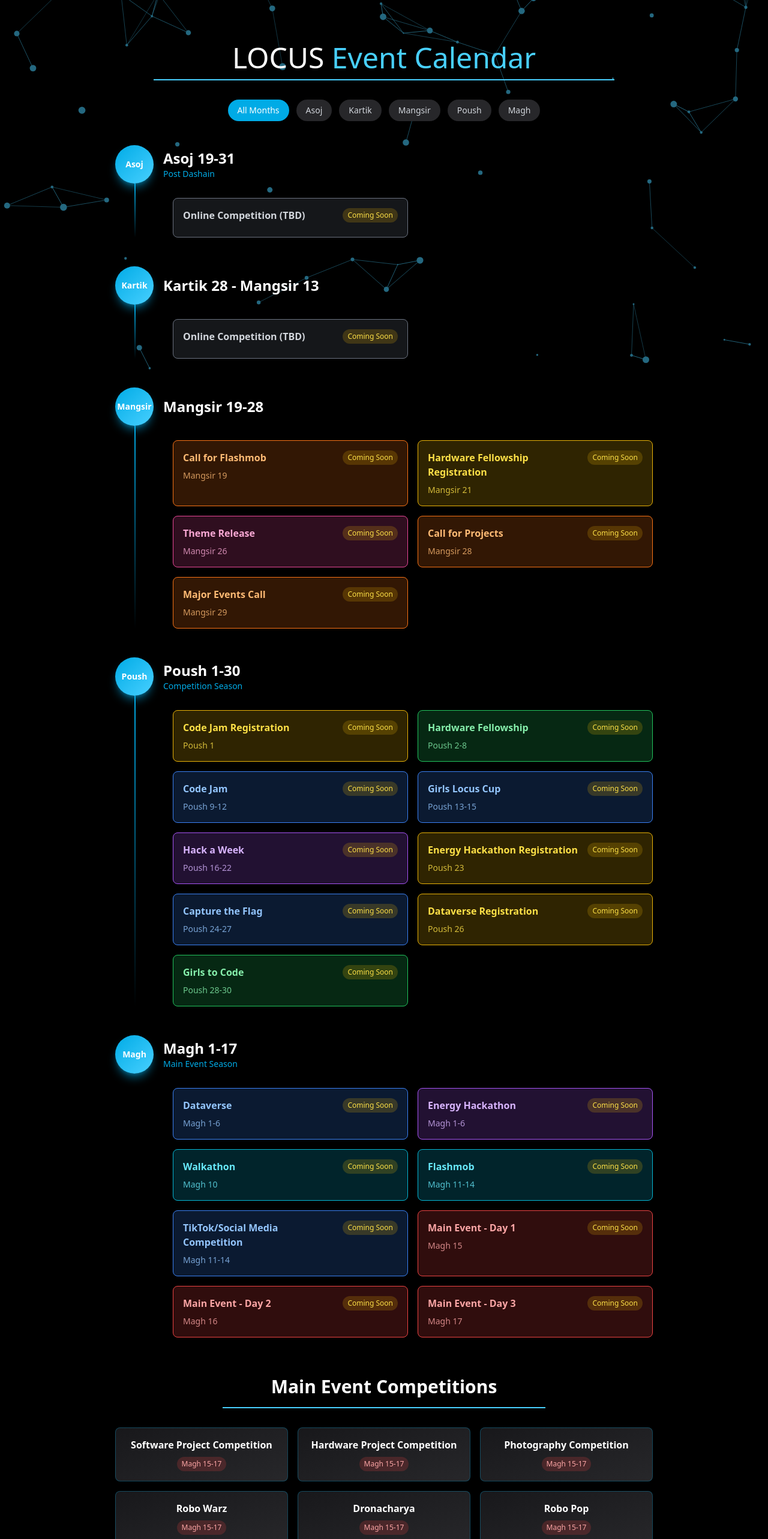
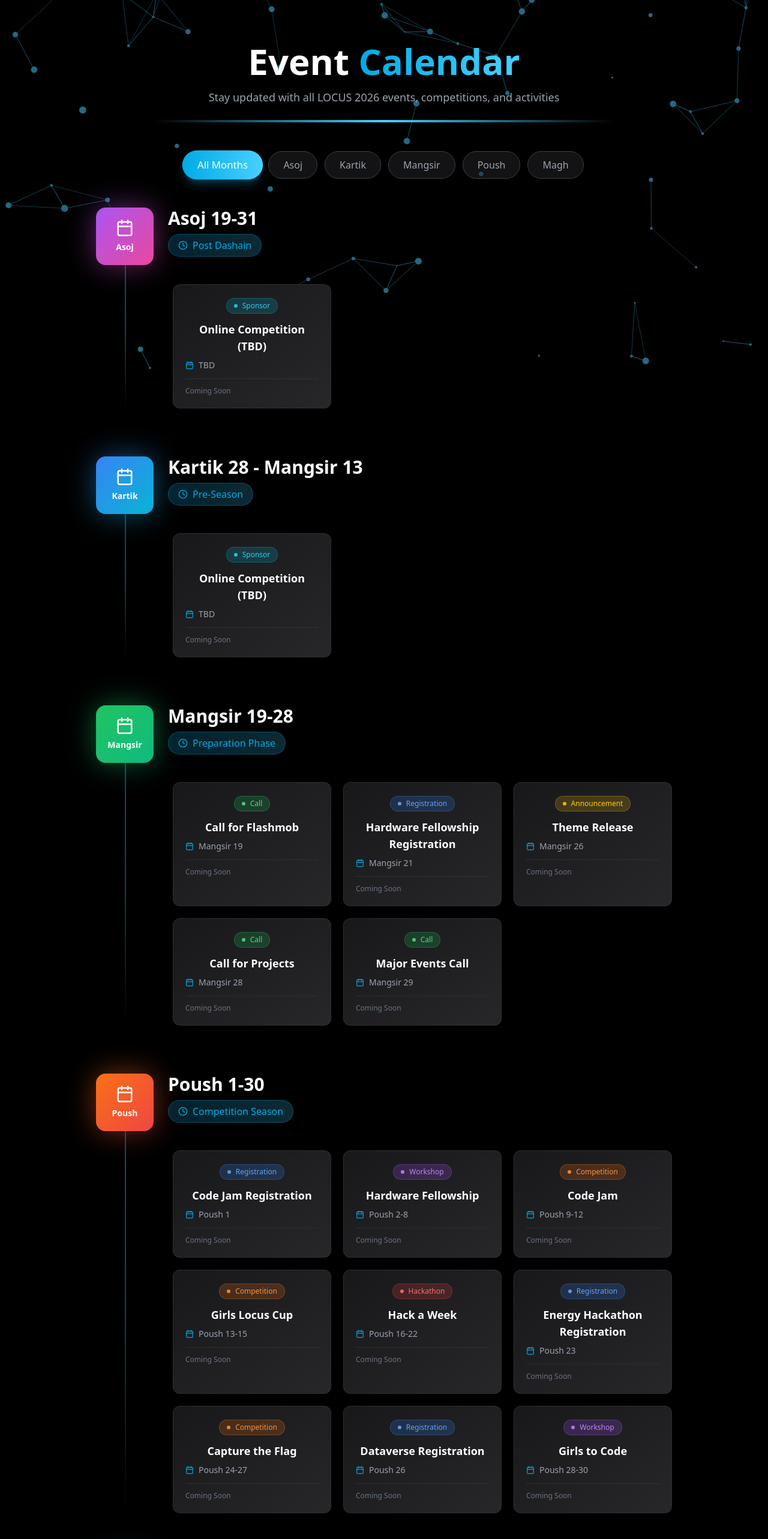
Before and after one commit to locus-ioe/locus-website-2025, a React (Vite) app in the folder Locus-2025-web/: page /calendar in a window 1280 px wide. Shown: the part 120-2686 px from the top of the page at 60% size. Built offline with nearby package versions, Linux system fonts and the light colour scheme.

Commit message:
calendar changed

```diff
--- a/Locus-2025-web/src/components/event_calendar_page/EventCalendar.jsx
+++ b/Locus-2025-web/src/components/event_calendar_page/EventCalendar.jsx
@@ -1,5 +1,6 @@
 import React, { useState } from 'react';
 import { Link } from 'react-router-dom';
+import { FiCalendar, FiClock, FiArrowRight } from 'react-icons/fi';
 
 const EventCalendar = () => {
   const [selectedMonth, setSelectedMonth] = useState('all');
@@ -9,22 +10,25 @@ const EventCalendar = () => {
       month: 'Asoj',
       period: 'Asoj 19-31',
       label: 'Post Dashain',
+      color: 'from-purple-500 to-pink-500',
       events: [
-        { name: 'Online Competition (TBD)', type: 'sponsor', status: 'Coming Soon' }
+        { name: 'Online Competition (TBD)', date: 'TBD', type: 'sponsor', status: 'Coming Soon' }
       ]
     },
     {
       month: 'Kartik',
       period: 'Kartik 28 - Mangsir 13',
-      label: '',
+      label: 'Pre-Season',
+      color: 'from-blue-500 to-cyan-500',
       events: [
-        { name: 'Online Competition (TBD)', type: 'sponsor', status: 'Coming Soon' }
+        { name: 'Online Competition (TBD)', date: 'TBD', type: 'sponsor', status: 'Coming Soon' }
       ]
     },
     {
       month: 'Mangsir',
       period: 'Mangsir 19-28',
-      label: '',
+      label: 'Preparation Phase',
+      color: 'from-green-500 to-emerald-500',
       events: [
         { name: 'Call for Flashmob', date: 'Mangsir 19', type: 'call', status: 'Coming Soon' },
         { name: 'Hardware Fellowship Registration', date: 'Mangsir 21', type: 'registration', status: 'Coming Soon' },
@@ -37,6 +41,7 @@ const EventCalendar = () => {
       month: 'Poush',
       period: 'Poush 1-30',
       label: 'Competition Season',
+      color: 'from-orange-500 to-red-500',
       events: [
         { name: 'Code Jam Registration', date: 'Poush 1', type: 'registration', status: 'Coming Soon' },
         { name: 'Hardware Fellowship', date: 'Poush 2-8', type: 'workshop', status: 'Coming Soon' },
@@ -53,6 +58,7 @@ const EventCalendar = () => {
       month: 'Magh',
       period: 'Magh 1-17',
       label: 'Main Event Season',
+      color: 'from-[#00abe6] to-[#48d0ff]',
       events: [
         { name: 'Dataverse', date: 'Magh 1-6', type: 'competition', status: 'Coming Soon' },
         { name: 'Energy Hackathon', date: 'Magh 1-6', type: 'hackathon', status: 'Coming Soon' },
@@ -66,31 +72,19 @@ const EventCalendar = () => {
     }
   ];
 
-  const mainEvents = [
-    'Software Project Competition',
-    'Hardware Project Competition',
-    'Photography Competition',
-    'Robo Warz',
-    'Dronacharya',
-    'Robo Pop',
-    'Robo Soccer',
-    'Robo Racing',
-    'Musical Eve'
-  ];
-
-  const getEventTypeColor = (type) => {
+  const getTypeColor = (type) => {
     const colors = {
-      competition: 'bg-blue-500/20 border-blue-500 text-blue-300',
-      hackathon: 'bg-purple-500/20 border-purple-500 text-purple-300',
-      workshop: 'bg-green-500/20 border-green-500 text-green-300',
-      registration: 'bg-yellow-500/20 border-yellow-500 text-yellow-300',
-      call: 'bg-orange-500/20 border-orange-500 text-orange-300',
-      announcement: 'bg-pink-500/20 border-pink-500 text-pink-300',
-      activity: 'bg-cyan-500/20 border-cyan-500 text-cyan-300',
-      main: 'bg-red-500/20 border-red-500 text-red-300',
-      sponsor: 'bg-gray-500/20 border-gray-500 text-gray-300'
+      registration: 'bg-blue-500/20 text-blue-400 border-blue-500/30',
+      workshop: 'bg-purple-500/20 text-purple-400 border-purple-500/30',
+      competition: 'bg-orange-500/20 text-orange-400 border-orange-500/30',
+      hackathon: 'bg-red-500/20 text-red-400 border-red-500/30',
+      call: 'bg-green-500/20 text-green-400 border-green-500/30',
+      announcement: 'bg-yellow-500/20 text-yellow-400 border-yellow-500/30',
+      activity: 'bg-pink-500/20 text-pink-400 border-pink-500/30',
+      main: 'bg-[#00abe6]/20 text-[#00abe6] border-[#00abe6]/30',
+      sponsor: 'bg-cyan-500/20 text-cyan-400 border-cyan-500/30'
     };
-    return colors[type] || 'bg-zinc-500/20 border-zinc-500 text-zinc-300';
+    return colors[type] || 'bg-zinc-800 text-gray-400 border-zinc-700';
   };
 
   const filteredData = selectedMonth === 'all'
@@ -98,21 +92,29 @@ const EventCalendar = () => {
     : calendarData.filter(item => item.month.toLowerCase() === selectedMonth.toLowerCase());
 
   return (
-    <div className="text-center mt-12 md:mt-20 px-4">
+    <div className="text-center mt-12 md:mt-20 px-4 mb-16">
       {/* Header */}
-      <h1 className="text-[#48d0ff] text-3xl md:text-5xl mb-3">
-        <span className="text-white">LOCUS</span> Event Calendar
-      </h1>
-      <div className="h-0.5 bg-[#48d0ff] w-[80%] mx-auto mb-8"></div>
+      <div className="mb-12">
+        <h1 className="text-4xl md:text-6xl font-bold mb-4">
+          <span className="text-white">Event </span>
+          <span className="text-transparent bg-clip-text bg-gradient-to-r from-[#00abe6] to-[#48d0ff]">
+            Calendar
+          </span>
+        </h1>
+        <p className="text-gray-400 text-lg max-w-2xl mx-auto mb-6">
+          Stay updated with all LOCUS 2026 events, competitions, and activities
+        </p>
+        <div className="h-1 bg-gradient-to-r from-transparent via-[#48d0ff] to-transparent w-[80%] mx-auto"></div>
+      </div>
 
-      {/* Month Filter */}
-      <div className="flex flex-wrap justify-center gap-3 mb-10">
+      {/* Month Filter Pills */}
+      <div className="flex flex-wrap justify-center gap-2 md:gap-3 mb-12 max-w-3xl mx-auto">
         <button
           onClick={() => setSelectedMonth('all')}
-          className={`px-4 py-2 rounded-full text-sm font-medium transition-all ${
+          className={`px-4 md:px-6 py-2 md:py-2.5 rounded-full text-sm md:text-base font-medium transition-all duration-300 ${
             selectedMonth === 'all'
-              ? 'bg-[#00abe6] text-white'
-              : 'bg-zinc-800 text-gray-300 hover:bg-zinc-700'
+              ? 'bg-gradient-to-r from-[#00abe6] to-[#48d0ff] text-white shadow-lg shadow-[#00abe6]/30 scale-105'
+              : 'bg-zinc-800/50 text-gray-400 hover:bg-zinc-700/50 hover:text-gray-300 border border-zinc-700'
           }`}
         >
           All Months
@@ -121,10 +123,10 @@ const EventCalendar = () => {
           <button
             key={item.month}
             onClick={() => setSelectedMonth(item.month)}
-            className={`px-4 py-2 rounded-full text-sm font-medium transition-all ${
+            className={`px-4 md:px-6 py-2 md:py-2.5 rounded-full text-sm md:text-base font-medium transition-all duration-300 ${
               selectedMonth === item.month
-                ? 'bg-[#00abe6] text-white'
-                : 'bg-zinc-800 text-gray-300 hover:bg-zinc-700'
+                ? 'bg-gradient-to-r from-[#00abe6] to-[#48d0ff] text-white shadow-lg shadow-[#00abe6]/30 scale-105'
+                : 'bg-zinc-800/50 text-gray-400 hover:bg-zinc-700/50 hover:text-gray-300 border border-zinc-700'
             }`}
           >
             {item.month}
@@ -133,43 +135,70 @@ const EventCalendar = () => {
       </div>
 
       {/* Timeline */}
-      <div className="max-w-4xl mx-auto mb-16">
+      <div className="max-w-6xl mx-auto">
         {filteredData.map((monthData, index) => (
-          <div key={monthData.month} className="relative mb-12">
-            {/* Timeline Line */}
+          <div key={monthData.month} className="relative mb-16 md:mb-20">
+            {/* Connecting Line for Desktop */}
             {index !== filteredData.length - 1 && (
-              <div className="absolute left-8 top-16 bottom-0 w-0.5 bg-gradient-to-b from-[#00abe6] to-transparent"></div>
+              <div className="hidden md:block absolute left-12 top-20 bottom-0 w-0.5 bg-gradient-to-b from-[#00abe6]/50 via-[#48d0ff]/30 to-transparent"></div>
             )}
 
-            {/* Month Header */}
-            <div className="flex items-center gap-4 mb-6">
-              <div className="w-16 h-16 rounded-full bg-gradient-to-br from-[#00abe6] to-[#48d0ff] flex items-center justify-center shadow-lg shadow-[#00abe6]/50">
-                <span className="text-white font-bold text-sm">{monthData.month}</span>
+            {/* Month Header Card */}
+            <div className="flex flex-col md:flex-row items-center md:items-start gap-4 md:gap-6 mb-8">
+              {/* Month Badge */}
+              <div className={`relative w-20 h-20 md:w-24 md:h-24 rounded-2xl bg-gradient-to-br ${monthData.color} flex items-center justify-center shadow-2xl flex-shrink-0 transform hover:scale-110 transition-transform duration-300`}>
+                <div className="text-center">
+                  <FiCalendar className="text-white text-2xl md:text-3xl mx-auto mb-1" />
+                  <span className="text-white font-bold text-xs md:text-sm">{monthData.month}</span>
+                </div>
+                {/* Glow Effect */}
+                <div className={`absolute inset-0 rounded-2xl bg-gradient-to-br ${monthData.color} blur-xl opacity-50 -z-10`}></div>
               </div>
-              <div className="flex-1 text-left">
-                <h2 className="text-2xl font-bold text-white">{monthData.period}</h2>
+
+              {/* Month Info */}
+              <div className="flex-1 text-center md:text-left">
+                <h2 className="text-2xl md:text-3xl font-bold text-white mb-2">{monthData.period}</h2>
                 {monthData.label && (
-                  <p className="text-[#00abe6] text-sm">{monthData.label}</p>
+                  <div className="inline-flex items-center gap-2 px-4 py-1.5 rounded-full bg-gradient-to-r from-[#00abe6]/20 to-[#48d0ff]/20 border border-[#00abe6]/30">
+                    <FiClock className="text-[#00abe6]" />
+                    <span className="text-[#00abe6] text-sm md:text-base font-medium">{monthData.label}</span>
+                  </div>
                 )}
               </div>
             </div>
 
-            {/* Events Grid */}
-            <div className="ml-24 grid grid-cols-1 md:grid-cols-2 gap-4">
+            {/* Events Masonry Grid */}
+            <div className="md:ml-32 grid grid-cols-1 md:grid-cols-2 lg:grid-cols-3 gap-4 md:gap-5">
               {monthData.events.map((event, eventIndex) => (
                 <div
                   key={eventIndex}
-                  className={`p-4 rounded-lg border backdrop-blur-sm transition-all hover:scale-105 ${getEventTypeColor(event.type)}`}
+                  className="group relative bg-gradient-to-br from-zinc-900 to-zinc-800 border border-zinc-700/50 rounded-xl p-5 hover:border-[#00abe6]/50 transition-all duration-300 hover:shadow-2xl hover:shadow-[#00abe6]/20 hover:-translate-y-1"
                 >
-                  <div className="flex justify-between items-start mb-2">
-                    <h3 className="font-semibold text-left flex-1">{event.name}</h3>
-                    <span className="text-xs px-2 py-1 rounded-full bg-yellow-500/20 text-yellow-300 whitespace-nowrap ml-2">
-                      {event.status}
-                    </span>
+                  {/* Event Type Badge */}
+                  <div className={`inline-flex items-center gap-2 px-3 py-1 rounded-full text-xs font-medium border mb-3 ${getTypeColor(event.type)}`}>
+                    <span className="w-1.5 h-1.5 rounded-full bg-current animate-pulse"></span>
+                    {event.type.charAt(0).toUpperCase() + event.type.slice(1)}
                   </div>
-                  {event.date && (
-                    <p className="text-sm opacity-80 text-left">{event.date}</p>
-                  )}
+
+                  {/* Event Name */}
+                  <h3 className="font-bold text-base md:text-lg text-white mb-2 group-hover:text-[#00abe6] transition-colors leading-tight">
+                    {event.name}
+                  </h3>
+
+                  {/* Event Date */}
+                  <div className="flex items-center gap-2 text-sm text-gray-400 mb-3">
+                    <FiCalendar className="text-[#00abe6] flex-shrink-0" />
+                    <span>{event.date}</span>
+                  </div>
+
+                  {/* Status */}
+                  <div className="flex items-center justify-between pt-3 border-t border-zinc-700/50">
+                    <span className="text-xs text-gray-500 font-medium">{event.status}</span>
+                    <FiArrowRight className="text-[#00abe6] opacity-0 group-hover:opacity-100 transform translate-x-0 group-hover:translate-x-1 transition-all" />
+                  </div>
+
+                  {/* Decorative Corner */}
+                  <div className="absolute top-0 right-0 w-16 h-16 bg-gradient-to-br from-[#00abe6]/10 to-transparent rounded-bl-3xl opacity-0 group-hover:opacity-100 transition-opacity duration-300"></div>
                 </div>
               ))}
             </div>
@@ -177,33 +206,19 @@ const EventCalendar = () => {
         ))}
       </div>
 
-      {/* Main Events Section */}
-      <div className="max-w-4xl mx-auto">
-        <h2 className="text-3xl font-bold text-white mb-4">Main Event Competitions</h2>
-        <div className="h-0.5 bg-[#48d0ff] w-[60%] mx-auto mb-8"></div>
-        <div className="grid grid-cols-1 sm:grid-cols-2 md:grid-cols-3 gap-4">
-          {mainEvents.map((event, index) => (
-            <div
-              key={index}
-              className="p-4 rounded-lg bg-gradient-to-br from-zinc-900 to-zinc-800 border border-[#00abe6]/30 hover:border-[#00abe6] transition-all hover:scale-105"
-            >
-              <h3 className="text-white font-semibold">{event}</h3>
-              <span className="text-xs px-2 py-1 rounded-full bg-red-500/20 text-red-300 inline-block mt-2">
-                Magh 15-17
-              </span>
-            </div>
-          ))}
-        </div>
+      {/* View All Events CTA */}
+      <div className="mt-16">
+        <Link to="/events">
+          <button className="group px-8 py-4 bg-gradient-to-r from-[#00abe6] to-[#48d0ff] text-white rounded-full font-semibold text-lg hover:shadow-2xl hover:shadow-[#00abe6]/50 transition-all duration-300 transform hover:scale-105 flex items-center gap-3 mx-auto">
+            <span>View All Event Details</span>
+            <FiArrowRight className="transform group-hover:translate-x-2 transition-transform" />
+          </button>
+        </Link>
       </div>
-
-      {/* View All Events Link */}
-      <Link to="/events" className="inline-block mt-12">
-        <button className="px-8 py-3 bg-[#00abe6] text-white rounded-lg font-medium hover:bg-[#00abe6]/80 transition-all transform hover:scale-105">
-          View Full Event Details →
-        </button>
-      </Link>
     </div>
   );
 };
 
+
+
 export default EventCalendar;
```
